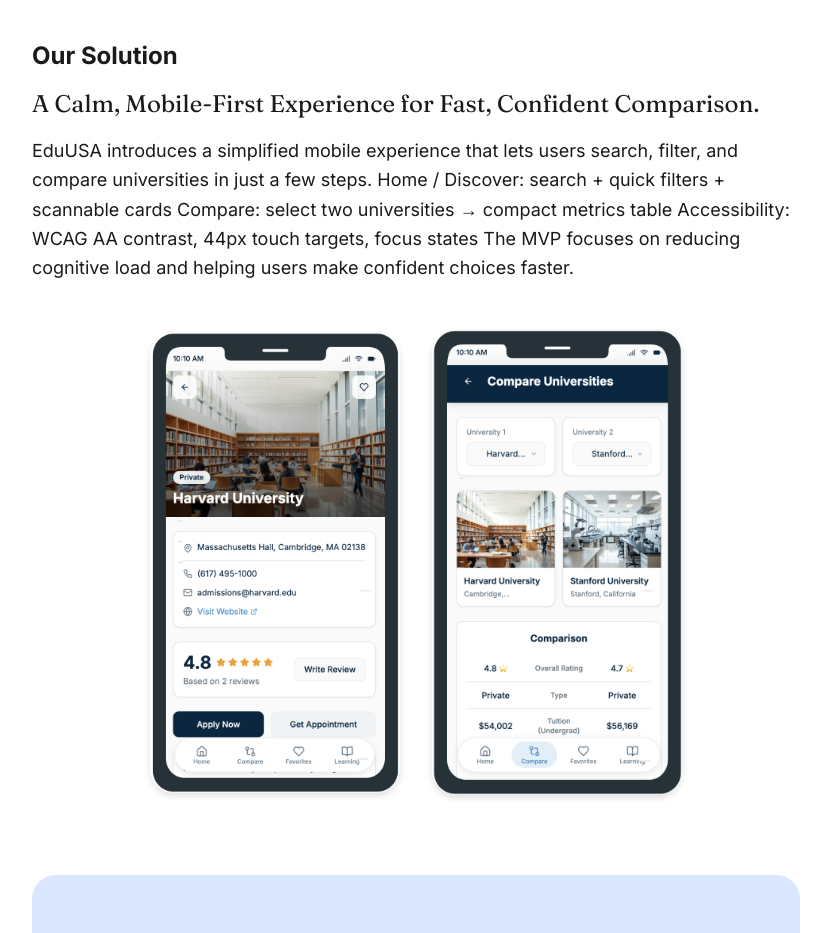
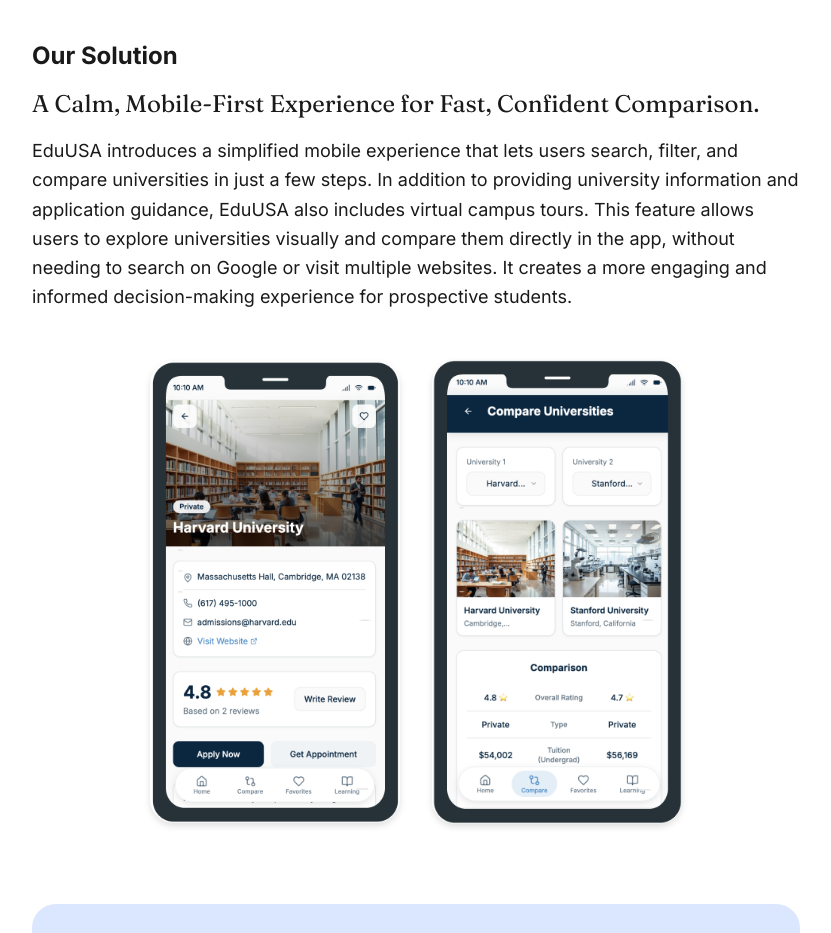
Before and after one commit to sam1362/samaneh-portfolio, a Next.js app: page /project/school in a window 1280 px wide. Shown: the part 1380-2313 px from the top of the page, without its empty margins (224-1055 px from the left). Built offline with nearby package versions, Linux system fonts and the light colour scheme.

Commit message:
Update School.tsx

```diff
--- a/app/components/School/School.tsx
+++ b/app/components/School/School.tsx
@@ -74,10 +74,9 @@
         <section className="mt-20"> <h2 className="text-2xl font-bold mb-4">Our Solution</h2>
         <h3 className="text-2xl font-medium mb-4 font-fraunces"> A Calm, Mobile-First Experience for Fast, Confident
         Comparison. </h3> <p className="text-lg leading-relaxed mb-12"> EduUSA introduces a simplified mobile experience
-         that lets users search, filter, and compare universities in just a few steps. Home / Discover: search + quick
-         filters + scannable cards Compare: select two universities → compact metrics table Accessibility: WCAG AA
-         contrast, 44px touch targets, focus states The MVP focuses on reducing cognitive load and helping users make
-         confident choices faster.
+         that lets users search, filter, and compare universities in just a few steps. In addition to providing university information and application guidance, EduUSA also includes virtual campus tours.
+This feature allows users to explore universities visually and compare them directly in the app, without needing to search on Google or visit multiple websites.
+It creates a more engaging and informed decision-making experience for prospective students.
          </p>
          <div className="flex flex-col md:flex-row justify-center items-center gap-8 mt-12">
 
```
